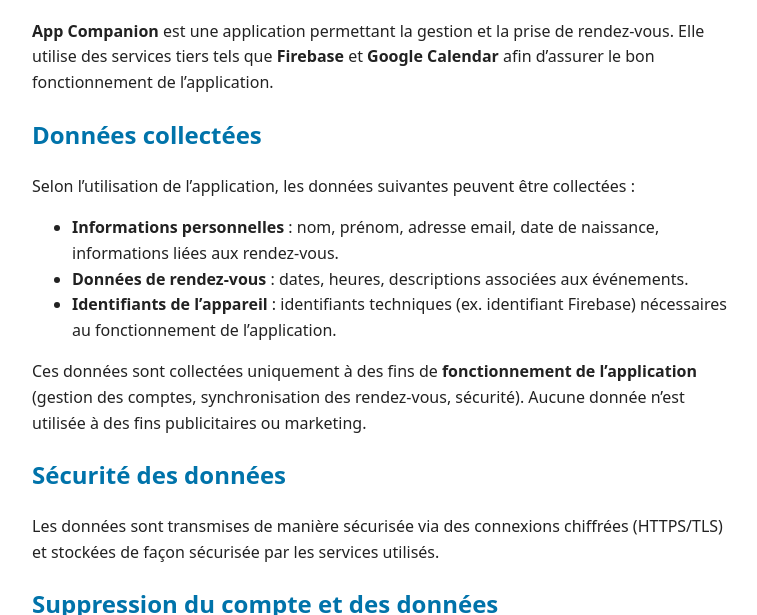
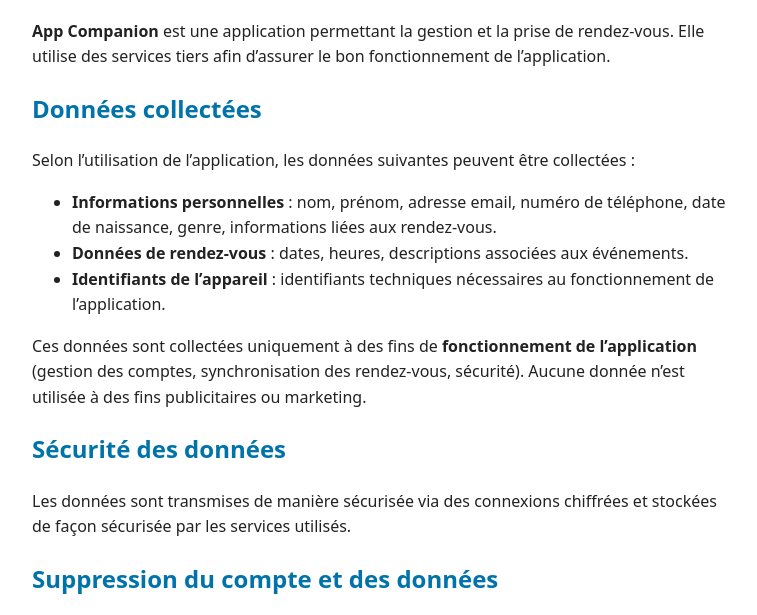
Before and after one commit to Clinicog/appcompanion, a plain HTML site: page index.html in a window 1280 px wide. Shown: the part 165-780 px from the top of the page, without its empty margins (258-1015 px from the left). Drawn offline with Linux system fonts and the light colour scheme.

Commit message:
Update index.html

```diff
--- a/index.html
+++ b/index.html
@@ -32,8 +32,7 @@
 
   <p>
     <strong>App Companion</strong> est une application permettant la gestion et la prise de rendez-vous.
-    Elle utilise des services tiers tels que <strong>Firebase</strong> et <strong>Google Calendar</strong>
-    afin d’assurer le bon fonctionnement de l’application.
+    Elle utilise des services tiers afin d’assurer le bon fonctionnement de l’application.
   </p>
 
   <h2>Données collectées</h2>
@@ -41,9 +40,9 @@
   <p>Selon l’utilisation de l’application, les données suivantes peuvent être collectées :</p>
 
   <ul>
-    <li><strong>Informations personnelles</strong> : nom, prénom, adresse email, date de naissance, informations liées aux rendez-vous.</li>
+    <li><strong>Informations personnelles</strong> : nom, prénom, adresse email, numéro de téléphone, date de naissance, genre, informations liées aux rendez-vous.</li>
     <li><strong>Données de rendez-vous</strong> : dates, heures, descriptions associées aux événements.</li>
-    <li><strong>Identifiants de l’appareil</strong> : identifiants techniques (ex. identifiant Firebase) nécessaires au fonctionnement de l’application.</li>
+    <li><strong>Identifiants de l’appareil</strong> : identifiants techniques nécessaires au fonctionnement de l’application.</li>
   </ul>
 
   <p>
@@ -55,8 +54,7 @@
   <h2>Sécurité des données</h2>
 
   <p>
-    Les données sont transmises de manière sécurisée via des connexions chiffrées (HTTPS/TLS)
-    et stockées de façon sécurisée par les services utilisés.
+    Les données sont transmises de manière sécurisée via des connexions chiffrées et stockées de façon sécurisée par les services utilisés.
   </p>
 
   <h2>Suppression du compte et des données</h2>
```
